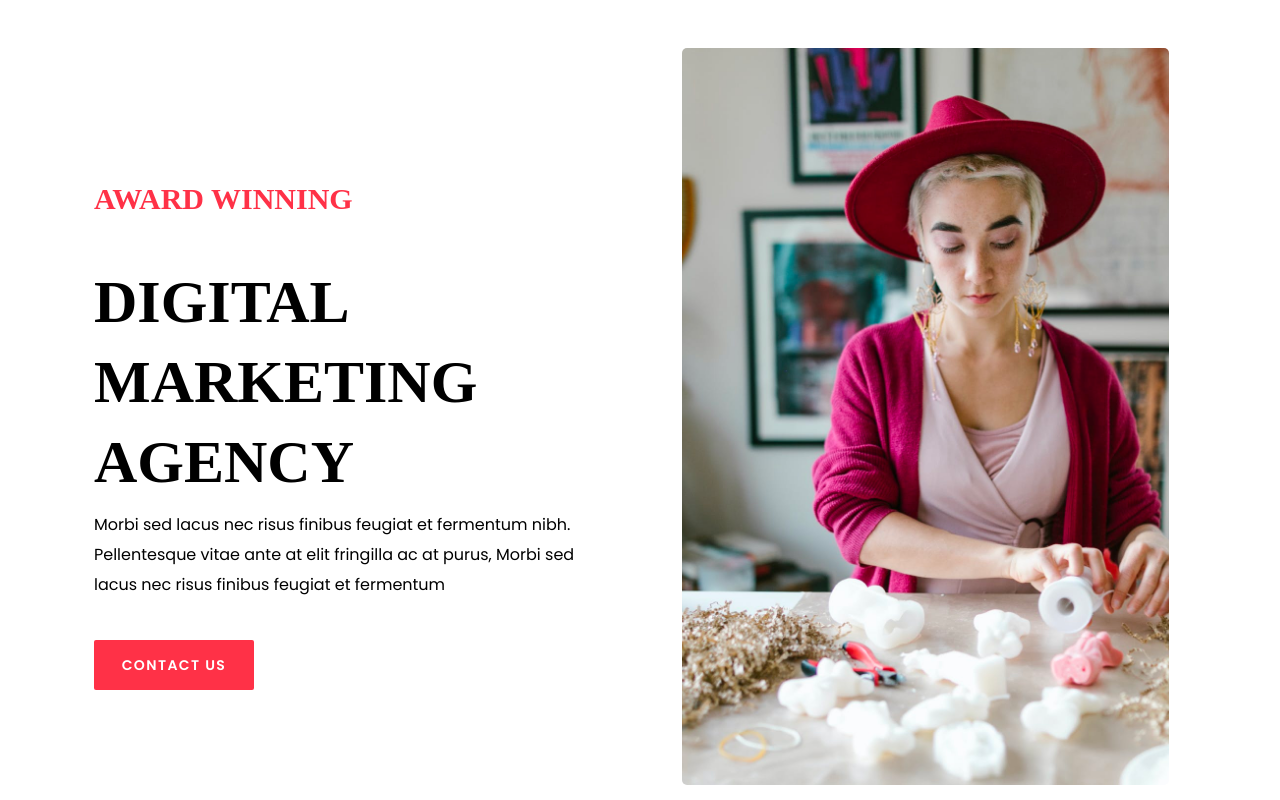
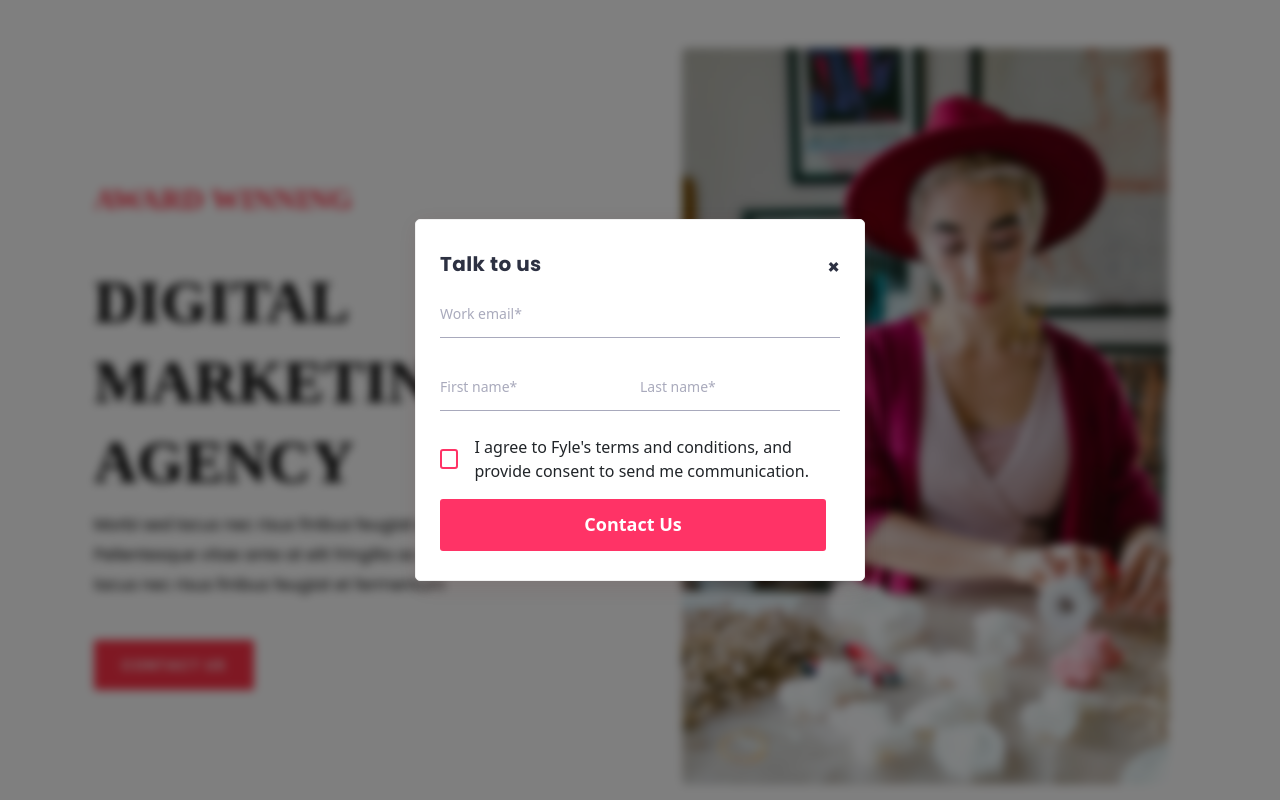
Before and after one commit to Rahul-N-a-n-d-a/Fyle-Assignment, a plain HTML site: page index.html in a window 1280 px wide. Both pictures are taken after a click on the button "CONTACT US". Shown: the top 800 px of the page. Drawn offline with nearby package versions, Linux system fonts and the light colour scheme; a web font is replaced by a local one.

Commit message:
contact form added

```diff
--- a/index.html
+++ b/index.html
@@ -21,7 +21,7 @@
                         <p class="small-text">Morbi sed lacus nec risus finibus feugiat et fermentum nibh. Pellentesque
                             vitae ante at elit
                             fringilla ac at purus, Morbi sed lacus nec risus finibus feugiat et fermentum</p>
-                        <span><button class="mt-4 contact-btn">CONTACT US</button></span>
+                        <span><button id="openFormBtn" class="mt-4 contact-btn">CONTACT US</button></span>
                     </div>
                     <div class="col-md-6 d-flex justify-content-center">
                         <div class="img-container">
@@ -29,6 +29,35 @@
                         </div>
                     </div>
                 </div>
+            </div>
+            <div id="backdrop" class="backdrop"></div>
+            <div id="contactForm" class="form-container">
+                <form id="contact-form" class="form-content" action="https://getform.io/f/azylwmvb" method="post">
+                    <div class="form-header d-flex justify-content-between">
+                        <h2 class="form-heading">Talk to us</h2>
+                        <span id="closeFormBtn" class="closeBtn">&times;</span>
+                    </div>
+                    <div class="form-group">
+                        <input id="workEmail" type="email" name="email" placeholder=" " required>
+                        <label for="workEmail">Work email*</label>
+                    </div>
+                    <div class="d-flex justify-content-between form-group2">
+                        <div class="form-group">
+                            <input type="text" id="firstName" name="firstName" placeholder=" " required>
+                            <label for="firstName">First name*</label>
+                        </div>
+                        <div class="form-group">
+                            <input type="text" id="lastName" name="lastName" placeholder=" " required>
+                            <label for="lastName">Last name*</label>
+                        </div>
+                    </div>
+                    <div class="formCheck d-flex align-items-center">
+                        <input type="checkbox" id="termsCheckbox" name="checkbox" required>
+                        <label for="termsCheckbox">I agree to Fyle's terms and conditions, and provide consent to send
+                            me communication.</label>
+                    </div>
+                    <button type="submit">Contact Us</button>
+                </form>
             </div>
         </section>
     </div>
@@ -178,19 +207,19 @@
                         <p class="growth-text2">Staticfied Customers</p>
                     </div>
                     <div class="growth-single">
-                        <img src="./Assets/Images/heart .png" alt="heart">
-                        <p class="growth-text1 mt-3">199 +</p>
-                        <p class="growth-text2">Staticfied Customers</p>
+                        <img src="./Assets/Images/clock.png" alt="clock">
+                        <p class="growth-text1 mt-3">1591+</p>
+                        <p class="growth-text2">Days Of Operation</p>
                     </div>
                     <div class="growth-single">
-                        <img src="./Assets/Images/heart .png" alt="heart">
-                        <p class="growth-text1 mt-3">199 +</p>
-                        <p class="growth-text2">Staticfied Customers</p>
+                        <img src="./Assets/Images/Path 4402.png" alt="path">
+                        <p class="growth-text1 mt-3">283 +</p>
+                        <p class="growth-text2">Complete Project</p>
                     </div>
                     <div class="growth-single">
-                        <img src="./Assets/Images/heart .png" alt="heart">
-                        <p class="growth-text1 mt-3">199 +</p>
-                        <p class="growth-text2">Staticfied Customers</p>
+                        <img src="./Assets/Images/Path 4406.png" alt="path">
+                        <p class="growth-text1 mt-3">75+</p>
+                        <p class="growth-text2">Win Awards</p>
                     </div>
                 </div>
             </div>
--- a/script.js
+++ b/script.js
@@ -1,3 +1,43 @@
+document.addEventListener('DOMContentLoaded', function() {
+    const openFormBtn = document.querySelector('#openFormBtn');
+    const formContainer = document.querySelector('#contactForm');
+    const closeFormBtn = document.querySelector('#closeFormBtn');
+    const backdrop = document.querySelector('#backdrop');
+
+    openFormBtn.addEventListener('click', function() {
+      formContainer.classList.add('visible');
+      backdrop.classList.add('visible');
+    });
+
+    closeFormBtn.addEventListener('click', function() {
+      formContainer.classList.remove('visible');
+      backdrop.classList.remove('visible');
+    });
+  });
+
+  $("#contact-form").submit(function(e){
+    e.preventDefault();
+    var action = $(this).attr("action");
+    $.ajax({
+    type: "POST",
+    url: action,
+    crossDomain: true,
+    data: new FormData(this),
+    dataType: "json",
+    processData: false,
+    contentType: false,
+    headers: {
+    "Accept": "application/json"
+    }
+}).done(function() {
+    alert('The form was submitted successfully.');
+    document.querySelector('#contactForm').classList.remove('visible');
+    document.querySelector('#backdrop').classList.remove('visible');
+}).fail(function() {
+    alert('An error occurred! Please try again later.')
+});
+});
+
 $(document).ready(function () {
     function activeProject(element) {
         $('.project-text').removeClass('active-project');
--- a/style.css
+++ b/style.css
@@ -57,6 +57,150 @@
     border-radius: 2px;
     opacity: 1;
     cursor: pointer;
+}
+
+.backdrop {
+    display: none;
+    position: fixed;
+    top: 0;
+    left: 0;
+    width: 100%;
+    height: 100%;
+    background: rgba(0, 0, 0, 0.5);
+    backdrop-filter: blur(5px);
+    z-index: 3;
+}
+
+.backdrop.visible {
+    display: block;
+    opacity: 1;
+}
+
+.form-container {
+    display: none;
+    position: absolute;
+    top: 50%;
+    left: 50%;
+    transform: translate(-50%, -50%);
+    opacity: 0;
+    width: 450px;
+    height: 362px;
+    background: #FFFFFF;
+    border: 1px solid #F1F1F1;
+    border-radius: 5px;
+    z-index: 5;
+    padding: 2rem 1.5rem;
+    box-shadow: 3px 6px 20px #672C2C1F;
+}
+
+.form-container.visible {
+    display: block;
+    opacity: 1;
+    transform: translate(-50%, -50%)
+}
+
+.closeBtn {
+    font-family: "poppins", serif;
+    font-weight: bold;
+    font-size: 20px;
+    color: #2D3142;
+    cursor: pointer;
+}
+
+.form-container h2 {
+    font-family: "poppins", serif;
+    font-weight: bold;
+    font-size: 20px;
+    letter-spacing: 0.4px;
+    color: #2D3142;
+    opacity: 1;
+}
+
+.form-group {
+    position: relative;
+    margin-top: 1.2rem;
+}
+
+.form-group input[type="email"],
+.form-group input[type="text"] {
+    border: none;
+    border-bottom: 1px solid #6F718F99;
+    width: 100%;
+    padding: 0.3rem;
+}
+
+.form-group2 {
+    margin-top: 1.2rem;
+}
+
+.form-group label {
+    color: #6F718F99;
+    font-size: 14px;
+    position: absolute;
+    top: 0%;
+    left: 0%;
+    transition: all 0.5s ease-in-out;
+}
+
+.form-group input:focus+label,
+.form-group input:not(:placeholder-shown)+label {
+    font-size: 12px;
+    top: -63%;
+    transition: all 0.5s ease-in-out;
+}
+
+.formCheck {
+    margin-top: 1.5rem;
+}
+
+.formCheck label {
+    margin-left: 1rem;
+}
+
+.formCheck input[type="checkbox"] {
+    appearance: none;
+    -webkit-appearance: none;
+    width: 30px;
+    height: 20px;
+    border-radius: 3px;
+    position: relative;
+    border: 2px solid #FF3366;
+    cursor: pointer;
+    transition: border-color 0.3s ease;
+    padding-bottom: 1rem;
+}
+
+.formCheck input[type="checkbox"]:checked {
+    border: 2px solid #FF3366;
+    background: #FF3366;
+    border-radius: 3px;
+    opacity: 1;
+}
+
+.formCheck input[type="checkbox"]:checked::after {
+    content: '';
+    position: absolute;
+    top: 3px;
+    left: 6px;
+    width: 5px;
+    height: 10px;
+    border: solid white;
+    border-width: 0 2px 2px 0;
+    transform: rotate(45deg);
+}
+
+.form-content button {
+    width: 386px;
+    height: 52px;
+    background: #FF3366;
+    margin-top: 1rem;
+    outline: none;
+    border: none;
+    cursor: pointer;
+    color: #FFFFFF;
+    font-weight: bold;
+    font-size: 18px;
+    border-radius: 3px;
 }
 
 #services {
```
Also changed, not shown: Assets/Images/Path 4402.png (added), Assets/Images/Path 4406.png (added), Assets/Images/clock.png (added).
